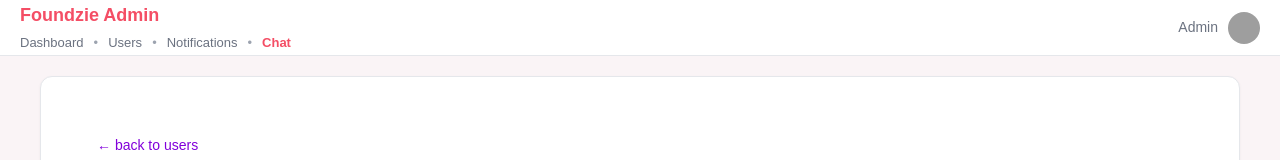
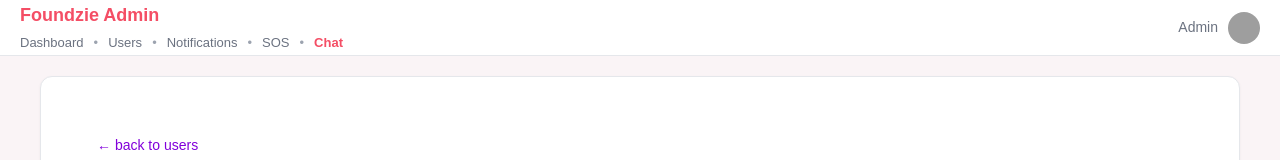
Before and after one commit to Foundzie/foundzie-v2, a Next.js app: page /admin/users/1 in a window 1280 px wide. Shown: the top 160 px of the page. Built offline with nearby package versions, Linux system fonts and the light colour scheme; grey boxes are pictures that could not be loaded.

Commit message:
Adding SOS in admin navigation menu

```diff
--- a/src/app/admin/layout.tsx
+++ b/src/app/admin/layout.tsx
@@ -45,6 +45,7 @@ export default function AdminLayout({
           >
             Foundzie Admin
           </div>
+
           <nav
             style={{
               display: "flex",
@@ -57,15 +58,28 @@ export default function AdminLayout({
               Dashboard
             </Link>
             <span style={{ color: "#9ca3af" }}>•</span>
+
             <Link href="/admin/users" style={{ color: "#6b7280" }}>
               Users
             </Link>
             <span style={{ color: "#9ca3af" }}>•</span>
+
             <Link href="/admin/notifications" style={{ color: "#6b7280" }}>
               Notifications
             </Link>
             <span style={{ color: "#9ca3af" }}>•</span>
-            <Link href="/admin/chat" style={{ color: "#f44e65", fontWeight: 600 }}>
+
+            {/* NEW: SOS link */}
+            <Link href="/admin/sos" style={{ color: "#6b7280" }}>
+              SOS
+            </Link>
+            <span style={{ color: "#9ca3af" }}>•</span>
+
+            {/* Chat stays highlighted as you had it */}
+            <Link
+              href="/admin/chat"
+              style={{ color: "#f44e65", fontWeight: 600 }}
+            >
               Chat
             </Link>
           </nav>
```
